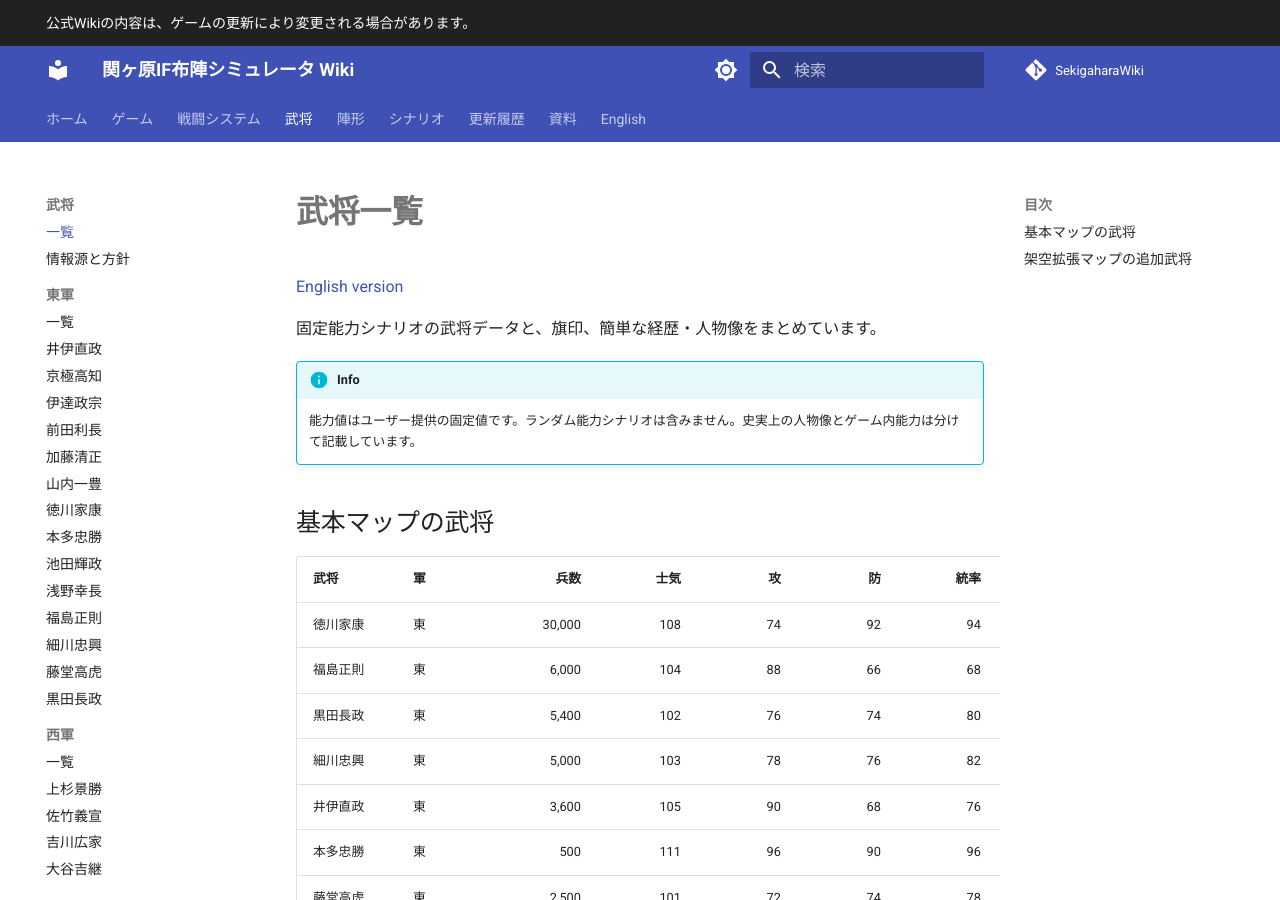
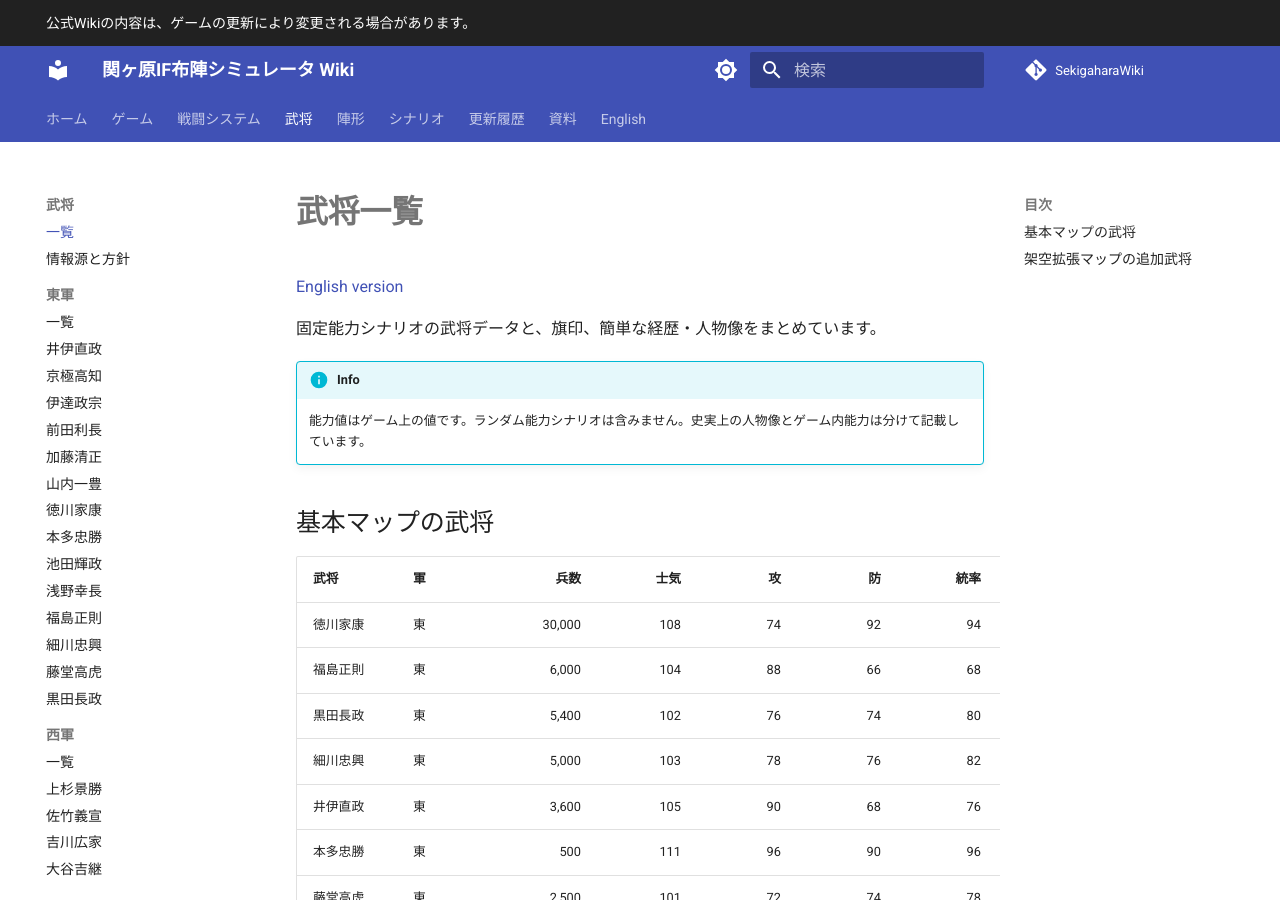
Before and after one commit to hsksat8-cmd/SekigaharaWiki, an MkDocs documentation site: the page built from docs/commanders/index.md, in a window 1280 px wide and 900 px high. Built offline with MkDocs 1.6.1 and Material for MkDocs 9.7.7, drawn with Linux system fonts in a browser that asks for light colours; comment, search, counter and statistics services are not loaded.

Commit message:
StatsWording_Update

```diff
--- a/docs/commanders/index.md
+++ b/docs/commanders/index.md
@@ -5,7 +5,7 @@
 固定能力シナリオの武将データと、旗印、簡単な経歴・人物像をまとめています。
 
 !!! info
-    能力値はユーザー提供の固定値です。ランダム能力シナリオは含みません。史実上の人物像とゲーム内能力は分けて記載しています。
+    能力値はゲーム上の値です。ランダム能力シナリオは含みません。史実上の人物像とゲーム内能力は分けて記載しています。
 
 ## 基本マップの武将
 
```
Also changed, not shown: docs/en/commanders/index.md (+1 -1 lines).
